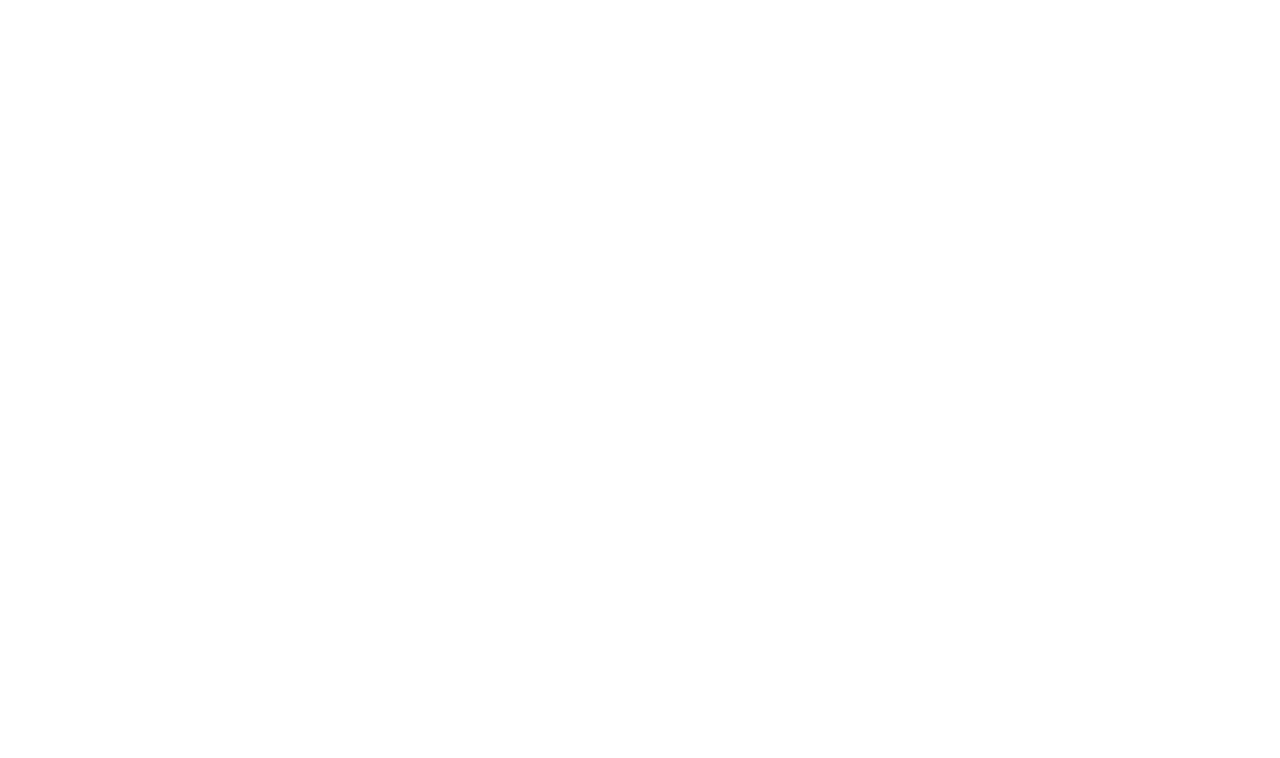
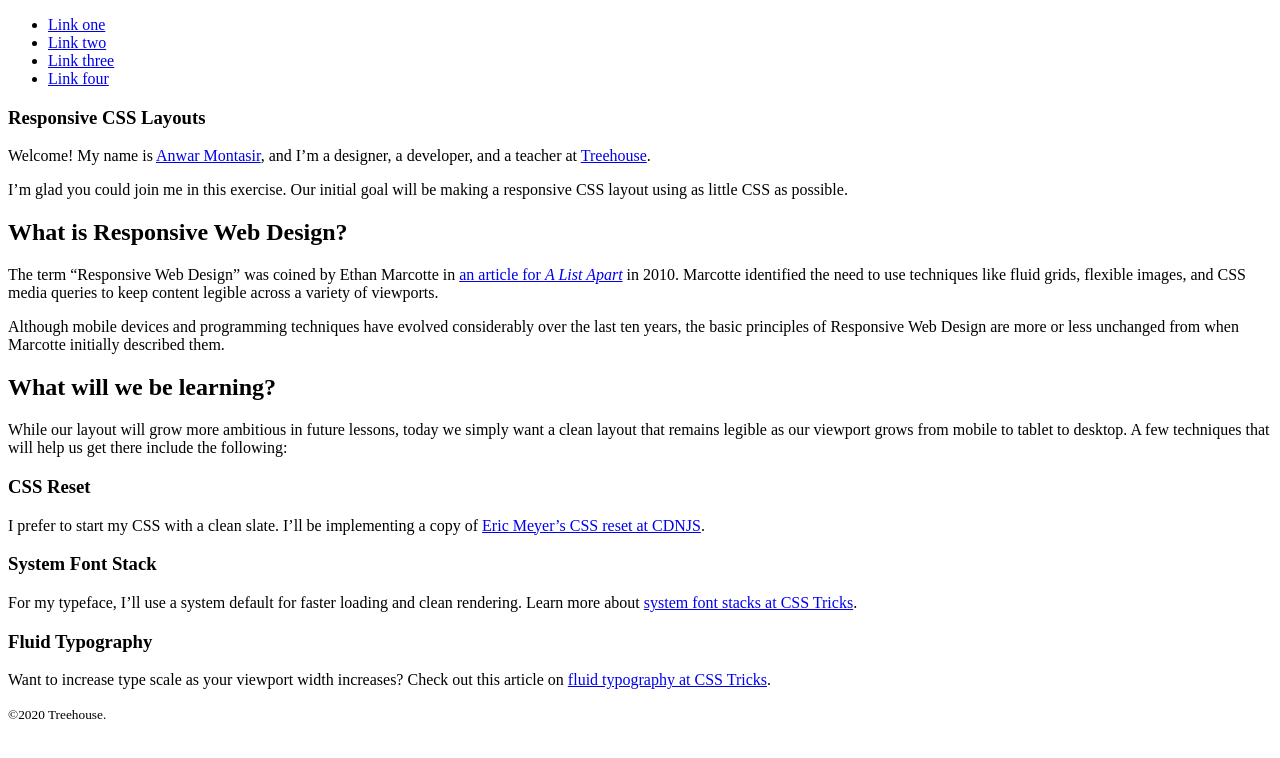
Before and after one commit to BBK-PiJ-2014-24/rcl, a plain HTML site: page index.html in a window 1280 px wide. Drawn offline with Linux system fonts and the light colour scheme.

Commit message:
add content to index.html

```diff
--- a/index.html
+++ b/index.html
@@ -2,10 +2,48 @@
 <html lang="en">
 <head>
     <meta charset="UTF-8">
+    <meta name="description" content="Starter file for a Treehouse livestream called Responsive CSS Layouts. Project by Anwar Montasir.">
     <meta name="viewport" content="width=device-width, initial-scale=1.0">
-    <title>Document</title>
+    <title>Responsive CSS Layouts | Part 01</title>
 </head>
 <body>
+    <header>
+        <nav>
+            <ul>
+                <li><a href="#">Link one</a></li>
+                <li><a href="#">Link two</a></li>
+                <li><a href="#">Link three</a></li>
+                <li><a href="#">Link four</a></li>
+            </ul>
+        </nav>
+    </header>
+    <main>
+        <article>
+            <section>
+                <h1>Responsive CSS Layouts</h1>
+                <p>Welcome! My name is <a href="https://www.linkedin.com/in/anwarmontasir/" target="_blank" rel="noopener noreferrer">Anwar Montasir</a>, and I’m a designer, a developer, and a teacher at <a href="https://teamtreehouse.com/" target="_blank" rel="noopener noreferrer">Treehouse</a>.</p>
+                <p>I’m glad you could join me in this exercise. Our initial goal will be making a responsive CSS layout using as little CSS as possible.</p>
+            </section>
+            <section>
+                <h2>What is Responsive Web Design?</h2>
+                <p>The term “Responsive Web Design” was coined by Ethan Marcotte in <a href="https://alistapart.com/article/responsive-web-design/" target="_blank" rel="noopener noreferrer">an article for <em>A List Apart</em></a> in 2010. Marcotte identified the need to use techniques like fluid grids, flexible images, and CSS media queries to keep content legible across a variety of viewports.</p>
+                <p>Although mobile devices and programming techniques have evolved considerably over the last ten years, the basic principles of Responsive Web Design are more or less unchanged from when Marcotte initially described them.</p>
+            </section>
+            <section>
+                <h2>What will we be learning?</h2>
+                <p>While our layout will grow more ambitious in future lessons, today we simply want a clean layout that remains legible as our viewport grows from mobile to tablet to desktop. A few techniques that will help us get there include the following:</p>
+                <h3>CSS Reset</h3>
+                <p>I prefer to start my CSS with a clean slate. I’ll be implementing a copy of <a href="https://cdnjs.com/libraries/meyer-reset" target="_blank" rel="noopener noreferrer">Eric Meyer’s CSS reset at CDNJS</a>.</p>
+                <h3>System Font Stack</h3>
+                <p>For my typeface, I’ll use a system default for faster loading and clean rendering. Learn more about <a href="https://css-tricks.com/snippets/css/system-font-stack/" target="_blank" rel="noopener noreferrer">system font stacks at CSS Tricks</a>.</p>
+                <h3>Fluid Typography</h3>
+                <p>Want to increase type scale as your viewport width increases? Check out this article on <a href="https://css-tricks.com/snippets/css/fluid-typography/" target="_blank" rel="noopener noreferrer">fluid typography at CSS Tricks</a>.</p>
+            </section>
+        </article>
 
+    </main>
+    <footer>
+        <small>©<script>document.write(new Date().getFullYear())</script> Treehouse.</small>
+    </footer>
 </body>
 </html>
```
